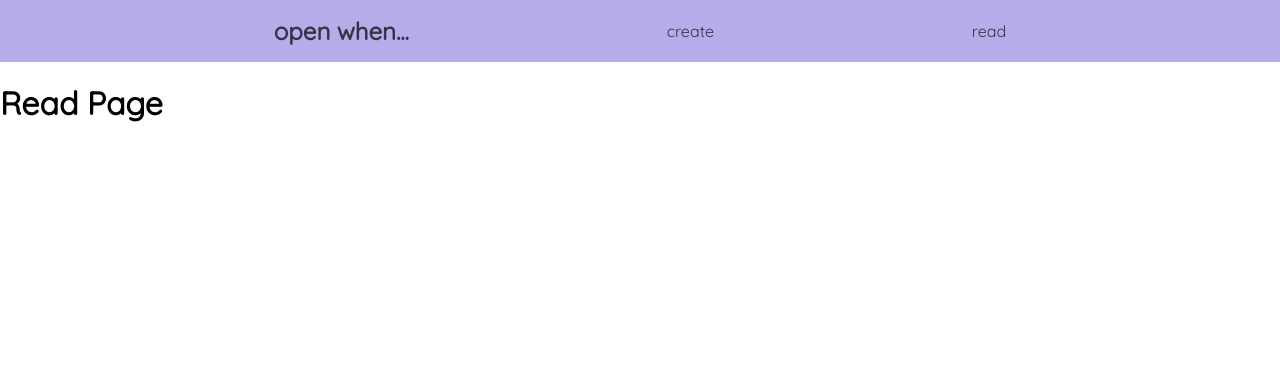
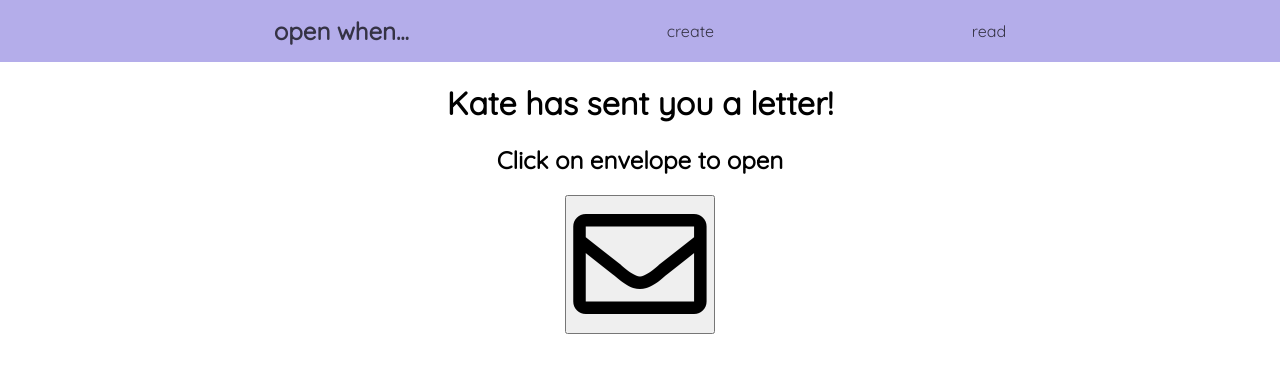
Before and after one commit to jimenezatmit/weblab-openwhen, a React app: page /read in a window 1280 px wide. Shown: the top 372 px of the page. Built offline with nearby package versions, Linux system fonts and the light colour scheme; no server answers; the HTML template or start-up script is replaced by a standard one.

Commit message:
Read page envelope icon button with click to individual letter page

```diff
--- a/client/src/components/App.js
+++ b/client/src/components/App.js
@@ -7,6 +7,7 @@ import NavBar from "./modules/NavBar.js";
 import Home from "./pages/Home.js";
 import Create from "./pages/Create.js";
 import Read from "./pages/Read.js";
+import IndividualLetterRead from "./pages/IndividualLetterRead.js"
 
 import "../utilities.css";
 
@@ -64,6 +65,7 @@ class App extends Component {
           <Home path="/" />
           <Create path="/create/" />
           <Read path="/read/" />
+          <IndividualLetterRead path = "/letter/"/>
         </Router>
       </>
     );
--- a/client/src/components/pages/IndividualLetterRead.js
+++ b/client/src/components/pages/IndividualLetterRead.js
@@ -0,0 +1,23 @@
+import React, { Component } from "react";
+
+import "../../utilities.css";
+import "./IndividualLetterRead.css";
+
+
+
+
+class IndividualLetterRead extends Component {
+  constructor(props) {
+    super(props);
+  }
+
+  render() {
+    return (
+        <>
+        <h1> Individual Letter Page </h1>
+        </>
+    );
+  }
+}
+
+export default IndividualLetterRead;
--- a/client/src/components/pages/Read.css
+++ b/client/src/components/pages/Read.css
@@ -0,0 +1,3 @@
+.Read-envelope {
+  text-align: center;
+}
--- a/client/src/components/pages/Read.js
+++ b/client/src/components/pages/Read.js
@@ -1,7 +1,15 @@
 import React, { Component } from "react";
+import {Link} from "@reach/router";
+import {Router} from "@reach/router";
+import { navigate } from "@reach/router";
+
 
 import "../../utilities.css";
 import "./Read.css";
+// import { FontAwesomeIcon } from '@fortawesome/react-fontawesome'
+// import { faEnvelope } from '@fortawesome/free-solid-svg-icons'
+
+
 
 class Read extends Component {
   constructor(props) {
@@ -10,8 +18,17 @@ class Read extends Component {
 
   render() {
     return (
+
       <>
-        <h1>Read Page</h1>
+      <link rel="stylesheet" href="https://use.fontawesome.com/releases/v5.12.1/css/all.css" crossorigin="anonymous"></link>
+        <h1 className = "u-textCenter"> Kate has sent you a letter!</h1>
+        <h2 className = "u-textCenter"> Click on envelope to open </h2>
+        {/* <FontAwesomeIcon icon={faEnvelope} /> */}
+        <div className = "Read-envelope">
+            <button  onClick={() => navigate("/letter/")}>
+                 <i className="far fa-envelope fa-10x"></i>
+            </button>
+        </div>
       </>
     );
   }
--- a/package.json
+++ b/package.json
@@ -19,6 +19,7 @@
     "node": ">=12.0.0"
   },
   "dependencies": {
+    "@fortawesome/fontawesome-free": "^5.15.1",
     "@reach/router": "^1.3.4",
     "connect-ensure-login": "^0.1.1",
     "core-js": "^3.8.1",
```
Also changed, not shown: 1 other file (tests, documents, lock files or other folders).
